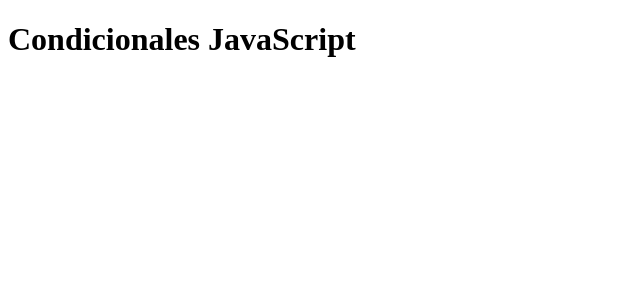
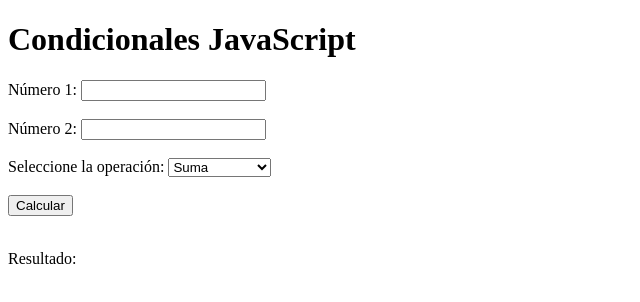
Before and after one commit to 20JorgeCardenas05/JS_ct_3, a plain HTML site: page index.html in a window 1280 px wide. Shown: the whole page, without its empty margins (0-640 px from the left). Drawn offline with Linux system fonts and the light colour scheme.

Commit message:
Second commit

```diff
--- a/app.js
+++ b/app.js
@@ -84,5 +84,35 @@
 // if (nu1 == 0 || nu2 == 0) {
 //     console.log("Error");
 // } else {
-//     console.log(nu1 / nu2);
-// }
+//     console.log(nu1 / nu2)
+
+function calcular() {
+    let numero1 = parseFloat(document.getElementById("numer1").value);
+    let numero2 = parseFloat(document.getElementById("numer2").value);
+    let operacion = document.getElementById("operacion").value;
+
+    let resultado;
+    switch (operacion) {
+        case "suma":
+            resultado = numero1 + numero2;
+            break;
+        case "resta":
+            resultado = numero1 - numero2;
+            break;
+        case "multiplicacion":
+            resultado = numero1 * numero2;
+            break;
+        case "division":
+            if (numero2 !== 0) {
+                resultado = numero1 / numero2;
+            } else {
+                resultado = "No se puede dividir por cero.";
+            }
+            break;
+        default:
+            resultado = "Operación no válida";
+            break;
+    }
+
+    document.getElementById("resultado").textContent = resultado;
+}
--- a/index.html
+++ b/index.html
@@ -8,6 +8,23 @@
 <body>
     <header></header>
     <h1>Condicionales JavaScript</h1>
+    <label for="numer1">Número 1: </label>
+    <input type="number" id="numer1"><br><br>
+
+    <label for="numer2">Número 2: </label>
+    <input type="number" id="numer2"><br><br>
+
+    <label>Seleccione la operación:</label>
+    <select id="operacion">
+        <option value="suma">Suma</option>
+        <option value="resta">Resta</option>
+        <option value="multiplicacion">Multiplicación</option>
+        <option value="division">División</option>
+    </select><br><br>
+
+    <button onclick="calcular()">Calcular</button><br><br>
+
+    <p>Resultado: <span id="resultado"></span></p>
     <footer></footer>
     <script src="app.js"></script>
 </body>
```
